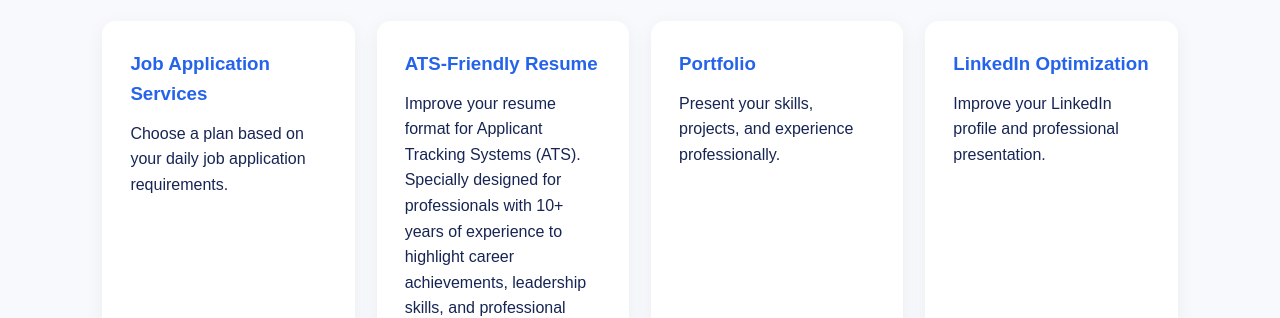
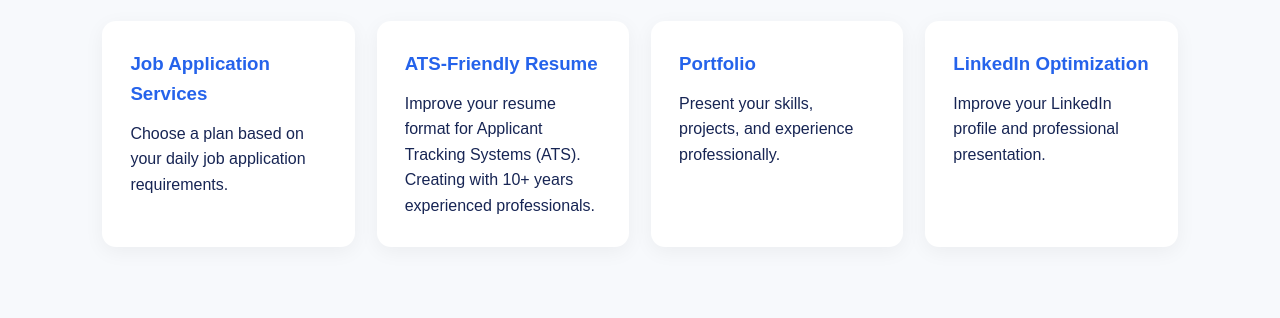
Before and after one commit to hirepathworld/hirepath-platform, a plain HTML site: page index.html in a window 1280 px wide. Shown: the part 634-952 px from the top of the page. Drawn offline with Linux system fonts and the light colour scheme.

Commit message:
Update index.html

```diff
--- a/index.html
+++ b/index.html
@@ -193,7 +193,7 @@
 
     <div class="card">
       <h3>ATS-Friendly Resume</h3>
-      <p>Improve your resume format for Applicant Tracking Systems (ATS). Specially designed for professionals with 10+ years of experience to highlight career achievements, leadership skills, and professional experience.</p>
+      <p>Improve your resume format for Applicant Tracking Systems (ATS). Creating with 10+ years experienced professionals.</p>
     </div>
 
     <div class="card">
```
